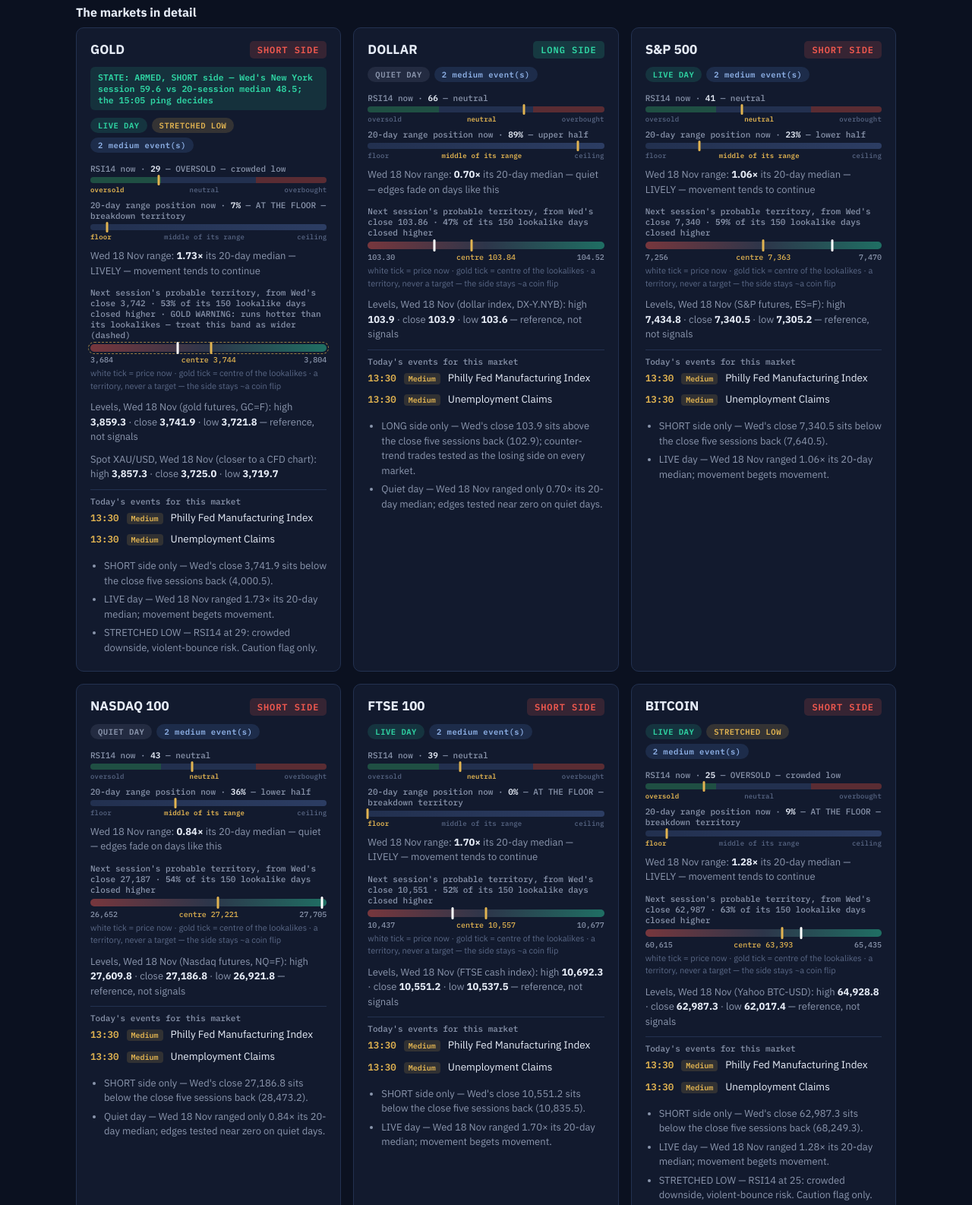
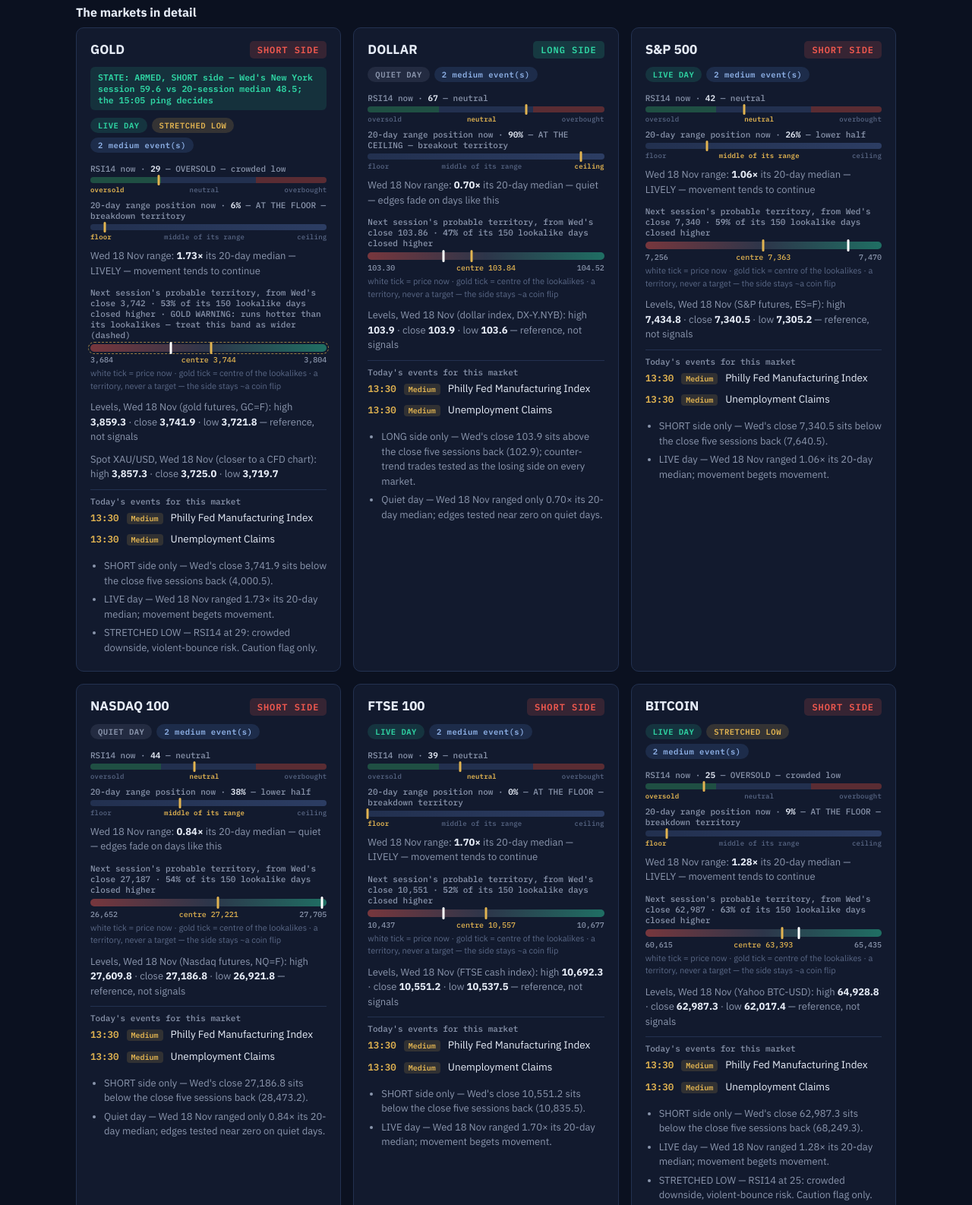
Before and after one commit to Elhashino/market-brief, a plain HTML site: page docs/index.html in a window 1280 px wide. Shown: the part 460-2046 px from the top of the page at 76% size. Drawn offline with Linux system fonts and the light colour scheme.

Commit message:
morning brief

```diff
--- a/docs/index.html
+++ b/docs/index.html
@@ -77,7 +77,7 @@
 </style>
 <div class="wrap">
   <h1>Daily Bias Board</h1>
-  <div class="sub">Thursday 19 November 2026 · generated 10:43 UK</div>
+  <div class="sub">Thursday 19 November 2026 · generated 12:06 UK</div>
 <div class='check ok'>Data check passed: every session reading below comes from a finished session, and each card shows its date.</div>
 <h3 class='section-h' style='margin-top:0'>Where attention pays today</h3><div class='timeline'><div class='ev'><span class='t'>1.</span><span class='cur'>GOLD</span><span class='chip live'>PRIME 70</span><span>Wed 1.73x range · short side permitted · stretched — violence risk</span></div><div class='ev'><span class='t'>2.</span><span class='cur'>BITCOIN</span><span class='chip newslo'>WORTH WATCHING 61</span><span>Wed 1.28x range · short side permitted · stretched — violence risk</span></div><div class='ev'><span class='t'>3.</span><span class='cur'>FTSE 100</span><span class='chip newslo'>WORTH WATCHING 54</span><span>Wed 1.70x range · short side permitted</span></div><div class='ev'><span class='t'>4.</span><span class='cur'>S&P 500</span><span class='chip quiet'>LOW INTEREST 41</span><span>Wed 1.06x range · short side permitted</span></div><div class='ev'><span class='t'>5.</span><span class='cur'>NASDAQ 100</span><span class='chip quiet'>LOW INTEREST 37</span><span>Wed 0.84x range · short side permitted</span></div><div class='ev'><span class='t'>6.</span><span class='cur'>DOLLAR</span><span class='chip quiet'>LOW INTEREST 34</span><span>Wed 0.70x range · long side permitted</span></div><div class='ev none'>Attention ranking — where movement conditions concentrate today. Not a promise of profit or direction.</div></div>
   <h3 class="section-h">The markets in detail</h3>
@@ -91,13 +91,13 @@
         <div class='zones'><span class='on'>oversold</span>
         <span class=''>neutral</span>
         <span class=''>overbought</span></div></div>
-      <div class='gauge'><label>20-day range position now · <b>7%</b> — AT THE FLOOR — breakdown territory</label>
-        <div class='track'><i style='left:7%'></i></div>
+      <div class='gauge'><label>20-day range position now · <b>6%</b> — AT THE FLOOR — breakdown territory</label>
+        <div class='track'><i style='left:6%'></i></div>
         <div class='zones'><span class='on'>floor</span>
         <span class=''>middle of its range</span>
         <span class=''>ceiling</span></div></div>
       <div class='volx'>Wed 18 Nov range: <b>1.73×</b> its 20-day median — LIVELY — movement tends to continue</div>
-      <div class='terr'><label>Next session's probable territory, from Wed's close 3,742 · <b>53%</b> of its 150 lookalike days closed higher · GOLD WARNING: runs hotter than its lookalikes — treat this band as wider (dashed)</label><div class='ttrack wide'><i class='now' style='left:37%'></i><i class='mid' style='left:51%'></i></div><div class='tlabels'><span>3,684</span><span class='c'>centre 3,744</span><span>3,804</span></div><div class='tnote'>white tick = price now · gold tick = centre of the lookalikes · a territory, never a target — the side stays ~a coin flip</div></div>
+      <div class='terr'><label>Next session's probable territory, from Wed's close 3,742 · <b>53%</b> of its 150 lookalike days closed higher · GOLD WARNING: runs hotter than its lookalikes — treat this band as wider (dashed)</label><div class='ttrack wide'><i class='now' style='left:34%'></i><i class='mid' style='left:51%'></i></div><div class='tlabels'><span>3,684</span><span class='c'>centre 3,744</span><span>3,804</span></div><div class='tnote'>white tick = price now · gold tick = centre of the lookalikes · a territory, never a target — the side stays ~a coin flip</div></div>
       <div class='volx'>Levels, Wed 18 Nov (gold futures, GC=F): high <b>3,859.3</b> · close <b>3,741.9</b> · low <b>3,721.8</b> — reference, not signals</div>
       <div class='volx'>Spot XAU/USD, Wed 18 Nov (closer to a CFD chart): high <b>3,857.3</b> · close <b>3,725.0</b> · low <b>3,719.7</b></div>
       <div class='newsblock'><label>Today's events for this market</label><div class='ev'><span class='t'>13:30</span><span class='imp medium'>Medium</span><span>Philly Fed Manufacturing Index</span></div><div class='ev'><span class='t'>13:30</span><span class='imp medium'>Medium</span><span>Unemployment Claims</span></div></div>
@@ -107,18 +107,18 @@
       <header><h2>DOLLAR</h2><span class='bias long'>LONG SIDE</span></header>
 
       <div class='chips'><span class='chip quiet'>QUIET DAY</span><span class='chip newslo'>2 medium event(s)</span></div>
-      <div class='gauge'><label>RSI14 now · <b>66</b> — neutral</label>
-        <div class='track rsi'><i style='left:66%'></i></div>
+      <div class='gauge'><label>RSI14 now · <b>67</b> — neutral</label>
+        <div class='track rsi'><i style='left:67%'></i></div>
         <div class='zones'><span class=''>oversold</span>
         <span class='on'>neutral</span>
         <span class=''>overbought</span></div></div>
-      <div class='gauge'><label>20-day range position now · <b>89%</b> — upper half</label>
-        <div class='track'><i style='left:89%'></i></div>
+      <div class='gauge'><label>20-day range position now · <b>90%</b> — AT THE CEILING — breakout territory</label>
+        <div class='track'><i style='left:90%'></i></div>
         <div class='zones'><span class=''>floor</span>
-        <span class='on'>middle of its range</span>
-        <span class=''>ceiling</span></div></div>
+        <span class=''>middle of its range</span>
+        <span class='on'>ceiling</span></div></div>
       <div class='volx'>Wed 18 Nov range: <b>0.70×</b> its 20-day median — quiet — edges fade on days like this</div>
-      <div class='terr'><label>Next session's probable territory, from Wed's close 103.86 · <b>47%</b> of its 150 lookalike days closed higher</label><div class='ttrack'><i class='now' style='left:28%'></i><i class='mid' style='left:44%'></i></div><div class='tlabels'><span>103.30</span><span class='c'>centre 103.84</span><span>104.52</span></div><div class='tnote'>white tick = price now · gold tick = centre of the lookalikes · a territory, never a target — the side stays ~a coin flip</div></div>
+      <div class='terr'><label>Next session's probable territory, from Wed's close 103.86 · <b>47%</b> of its 150 lookalike days closed higher</label><div class='ttrack'><i class='now' style='left:32%'></i><i class='mid' style='left:44%'></i></div><div class='tlabels'><span>103.30</span><span class='c'>centre 103.84</span><span>104.52</span></div><div class='tnote'>white tick = price now · gold tick = centre of the lookalikes · a territory, never a target — the side stays ~a coin flip</div></div>
       <div class='volx'>Levels, Wed 18 Nov (dollar index, DX-Y.NYB): high <b>103.9</b> · close <b>103.9</b> · low <b>103.6</b> — reference, not signals</div>
 
       <div class='newsblock'><label>Today's events for this market</label><div class='ev'><span class='t'>13:30</span><span class='imp medium'>Medium</span><span>Philly Fed Manufacturing Index</span></div><div class='ev'><span class='t'>13:30</span><span class='imp medium'>Medium</span><span>Unemployment Claims</span></div></div>
@@ -128,18 +128,18 @@
       <header><h2>S&P 500</h2><span class='bias short'>SHORT SIDE</span></header>
 
       <div class='chips'><span class='chip live'>LIVE DAY</span><span class='chip newslo'>2 medium event(s)</span></div>
-      <div class='gauge'><label>RSI14 now · <b>41</b> — neutral</label>
-        <div class='track rsi'><i style='left:41%'></i></div>
+      <div class='gauge'><label>RSI14 now · <b>42</b> — neutral</label>
+        <div class='track rsi'><i style='left:42%'></i></div>
         <div class='zones'><span class=''>oversold</span>
         <span class='on'>neutral</span>
         <span class=''>overbought</span></div></div>
-      <div class='gauge'><label>20-day range position now · <b>23%</b> — lower half</label>
-        <div class='track'><i style='left:23%'></i></div>
+      <div class='gauge'><label>20-day range position now · <b>26%</b> — lower half</label>
+        <div class='track'><i style='left:26%'></i></div>
         <div class='zones'><span class=''>floor</span>
         <span class='on'>middle of its range</span>
         <span class=''>ceiling</span></div></div>
       <div class='volx'>Wed 18 Nov range: <b>1.06×</b> its 20-day median — LIVELY — movement tends to continue</div>
-      <div class='terr'><label>Next session's probable territory, from Wed's close 7,340 · <b>59%</b> of its 150 lookalike days closed higher</label><div class='ttrack'><i class='now' style='left:79%'></i><i class='mid' style='left:50%'></i></div><div class='tlabels'><span>7,256</span><span class='c'>centre 7,363</span><span>7,470</span></div><div class='tnote'>white tick = price now · gold tick = centre of the lookalikes · a territory, never a target — the side stays ~a coin flip</div></div>
+      <div class='terr'><label>Next session's probable territory, from Wed's close 7,340 · <b>59%</b> of its 150 lookalike days closed higher</label><div class='ttrack'><i class='now' style='left:86%'></i><i class='mid' style='left:50%'></i></div><div class='tlabels'><span>7,256</span><span class='c'>centre 7,363</span><span>7,470</span></div><div class='tnote'>white tick = price now · gold tick = centre of the lookalikes · a territory, never a target — the side stays ~a coin flip</div></div>
       <div class='volx'>Levels, Wed 18 Nov (S&P futures, ES=F): high <b>7,434.8</b> · close <b>7,340.5</b> · low <b>7,305.2</b> — reference, not signals</div>
 
       <div class='newsblock'><label>Today's events for this market</label><div class='ev'><span class='t'>13:30</span><span class='imp medium'>Medium</span><span>Philly Fed Manufacturing Index</span></div><div class='ev'><span class='t'>13:30</span><span class='imp medium'>Medium</span><span>Unemployment Claims</span></div></div>
@@ -149,13 +149,13 @@
       <header><h2>NASDAQ 100</h2><span class='bias short'>SHORT SIDE</span></header>
 
       <div class='chips'><span class='chip quiet'>QUIET DAY</span><span class='chip newslo'>2 medium event(s)</span></div>
-      <div class='gauge'><label>RSI14 now · <b>43</b> — neutral</label>
-        <div class='track rsi'><i style='left:43%'></i></div>
+      <div class='gauge'><label>RSI14 now · <b>44</b> — neutral</label>
+        <div class='track rsi'><i style='left:44%'></i></div>
         <div class='zones'><span class=''>oversold</span>
         <span class='on'>neutral</span>
         <span class=''>overbought</span></div></div>
-      <div class='gauge'><label>20-day range position now · <b>36%</b> — lower half</label>
-        <div class='track'><i style='left:36%'></i></div>
+      <div class='gauge'><label>20-day range position now · <b>38%</b> — lower half</label>
+        <div class='track'><i style='left:38%'></i></div>
         <div class='zones'><span class=''>floor</span>
         <span class='on'>middle of its range</span>
         <span class=''>ceiling</span></div></div>
@@ -181,7 +181,7 @@
         <span class=''>middle of its range</span>
         <span class=''>ceiling</span></div></div>
       <div class='volx'>Wed 18 Nov range: <b>1.70×</b> its 20-day median — LIVELY — movement tends to continue</div>
-      <div class='terr'><label>Next session's probable territory, from Wed's close 10,551 · <b>52%</b> of its 150 lookalike days closed higher</label><div class='ttrack'><i class='now' style='left:36%'></i><i class='mid' style='left:50%'></i></div><div class='tlabels'><span>10,437</span><span class='c'>centre 10,557</span><span>10,677</span></div><div class='tnote'>white tick = price now · gold tick = centre of the lookalikes · a territory, never a target — the side stays ~a coin flip</div></div>
+      <div class='terr'><label>Next session's probable territory, from Wed's close 10,551 · <b>52%</b> of its 150 lookalike days closed higher</label><div class='ttrack'><i class='now' style='left:32%'></i><i class='mid' style='left:50%'></i></div><div class='tlabels'><span>10,437</span><span class='c'>centre 10,557</span><span>10,677</span></div><div class='tnote'>white tick = price now · gold tick = centre of the lookalikes · a territory, never a target — the side stays ~a coin flip</div></div>
       <div class='volx'>Levels, Wed 18 Nov (FTSE cash index): high <b>10,692.3</b> · close <b>10,551.2</b> · low <b>10,537.5</b> — reference, not signals</div>
 
       <div class='newsblock'><label>Today's events for this market</label><div class='ev'><span class='t'>13:30</span><span class='imp medium'>Medium</span><span>Philly Fed Manufacturing Index</span></div><div class='ev'><span class='t'>13:30</span><span class='imp medium'>Medium</span><span>Unemployment Claims</span></div></div>
@@ -202,7 +202,7 @@
         <span class=''>middle of its range</span>
         <span class=''>ceiling</span></div></div>
       <div class='volx'>Wed 18 Nov range: <b>1.28×</b> its 20-day median — LIVELY — movement tends to continue</div>
-      <div class='terr'><label>Next session's probable territory, from Wed's close 62,987 · <b>63%</b> of its 150 lookalike days closed higher</label><div class='ttrack'><i class='now' style='left:66%'></i><i class='mid' style='left:58%'></i></div><div class='tlabels'><span>60,615</span><span class='c'>centre 63,393</span><span>65,435</span></div><div class='tnote'>white tick = price now · gold tick = centre of the lookalikes · a territory, never a target — the side stays ~a coin flip</div></div>
+      <div class='terr'><label>Next session's probable territory, from Wed's close 62,987 · <b>63%</b> of its 150 lookalike days closed higher</label><div class='ttrack'><i class='now' style='left:65%'></i><i class='mid' style='left:58%'></i></div><div class='tlabels'><span>60,615</span><span class='c'>centre 63,393</span><span>65,435</span></div><div class='tnote'>white tick = price now · gold tick = centre of the lookalikes · a territory, never a target — the side stays ~a coin flip</div></div>
       <div class='volx'>Levels, Wed 18 Nov (Yahoo BTC-USD): high <b>64,928.8</b> · close <b>62,987.3</b> · low <b>62,017.4</b> — reference, not signals</div>
 
       <div class='newsblock'><label>Today's events for this market</label><div class='ev'><span class='t'>13:30</span><span class='imp medium'>Medium</span><span>Philly Fed Manufacturing Index</span></div><div class='ev'><span class='t'>13:30</span><span class='imp medium'>Medium</span><span>Unemployment Claims</span></div></div>
@@ -211,7 +211,7 @@
 
     <section class='card'>
       <header><h2>Fear &amp; Greed</h2><span class='chip news' style='font-size:12px'>EXTREME FEAR</span></header>
-      <svg viewBox='0 0 220 130' style='width:100%;max-width:260px;display:block;margin:0 auto'><path d='M 30.0 102.2 A 80 80 0 0 1 43.7 60.3' stroke='#f2594f' stroke-width='16' fill='none' stroke-linecap='round'/><path d='M 47.0 55.7 A 80 80 0 0 1 82.6 29.8' stroke='#e8873c' stroke-width='16' fill='none' stroke-linecap='round'/><path d='M 87.9 28.1 A 80 80 0 0 1 132.1 28.1' stroke='#e2b451' stroke-width='16' fill='none' stroke-linecap='round'/><path d='M 137.4 29.8 A 80 80 0 0 1 173.0 55.7' stroke='#9fc35a' stroke-width='16' fill='none' stroke-linecap='round'/><path d='M 176.3 60.3 A 80 80 0 0 1 190.0 102.2' stroke='#2fd6a4' stroke-width='16' fill='none' stroke-linecap='round'/><line x1='110' y1='105' x2='58.7' y2='70.2' stroke='#e6ecf7' stroke-width='3.5' stroke-linecap='round'/><circle cx='110' cy='105' r='6' fill='#e2b451'/></svg>
+      <svg viewBox='0 0 220 130' style='width:100%;max-width:260px;display:block;margin:0 auto'><path d='M 30.0 102.2 A 80 80 0 0 1 43.7 60.3' stroke='#f2594f' stroke-width='16' fill='none' stroke-linecap='round'/><path d='M 47.0 55.7 A 80 80 0 0 1 82.6 29.8' stroke='#e8873c' stroke-width='16' fill='none' stroke-linecap='round'/><path d='M 87.9 28.1 A 80 80 0 0 1 132.1 28.1' stroke='#e2b451' stroke-width='16' fill='none' stroke-linecap='round'/><path d='M 137.4 29.8 A 80 80 0 0 1 173.0 55.7' stroke='#9fc35a' stroke-width='16' fill='none' stroke-linecap='round'/><path d='M 176.3 60.3 A 80 80 0 0 1 190.0 102.2' stroke='#2fd6a4' stroke-width='16' fill='none' stroke-linecap='round'/><line x1='110' y1='105' x2='58.8' y2='70.1' stroke='#e6ecf7' stroke-width='3.5' stroke-linecap='round'/><circle cx='110' cy='105' r='6' fill='#e2b451'/></svg>
       <div style='text-align:center;font:700 30px var(--mono);margin:2px 0 10px'>19</div>
       <div class='newsblock' style='border-top:none;padding-top:0'><label>Components (each 0-100 vs its own past year)</label><div class='ev'><span class='t'>    2</span><span>Momentum (S&P vs 125d avg)</span><span class='cur'>fear side</span></div><div class='ev'><span class='t'>   13</span><span>Volatility (VIX vs its norm, inverted)</span><span class='cur'>fear side</span></div><div class='ev'><span class='t'>    3</span><span>Safe-haven demand (stocks vs bonds)</span><span class='cur'>fear side</span></div><div class='ev'><span class='t'>   21</span><span>Junk-bond appetite (risky vs safe credit)</span><span class='cur'>fear side</span></div><div class='ev'><span class='t'>   56</span><span>Breadth (5/9 sectors above 50d avg)</span><span class='cur'>greed side</span></div></div>
       <ul class='why'>
@@ -223,7 +223,7 @@
 
     <section class='card'>
       <header><h2>Fear gauges</h2><span class='bias flat'>OPTIONS MARKET NERVES</span></header>
-      <div class='newsblock' style='border-top:none;margin-top:6px;padding-top:0'><div class='ev'><span class='t'>VIX</span><span class='cur'>S&P 500</span><span><b>22.1</b></span><span class='chip warn'>NERVOUS</span><span class='cur'>20d pos 49%</span></div><div class='ev'><span class='t'>VXN</span><span class='cur'>NASDAQ 100</span><span><b>33.1</b></span><span class='chip warn'>NERVOUS</span><span class='cur'>20d pos 64%</span></div><div class='ev'><span class='t'>GVZ</span><span class='cur'>GOLD</span><span><b>28.0</b></span><span class='chip news'>EXTREME</span><span class='cur'>20d pos 96%</span></div></div>
+      <div class='newsblock' style='border-top:none;margin-top:6px;padding-top:0'><div class='ev'><span class='t'>VIX</span><span class='cur'>S&P 500</span><span><b>21.9</b></span><span class='chip warn'>NERVOUS</span><span class='cur'>20d pos 47%</span></div><div class='ev'><span class='t'>VXN</span><span class='cur'>NASDAQ 100</span><span><b>33.1</b></span><span class='chip warn'>NERVOUS</span><span class='cur'>20d pos 64%</span></div><div class='ev'><span class='t'>GVZ</span><span class='cur'>GOLD</span><span><b>28.0</b></span><span class='chip news'>EXTREME</span><span class='cur'>20d pos 96%</span></div></div>
       <ul class='why'>
         <li>Each is the price of insurance on its own market, read from options —
         the crowd's nerves, quantified. Bands are conventional: calm / normal /
```
